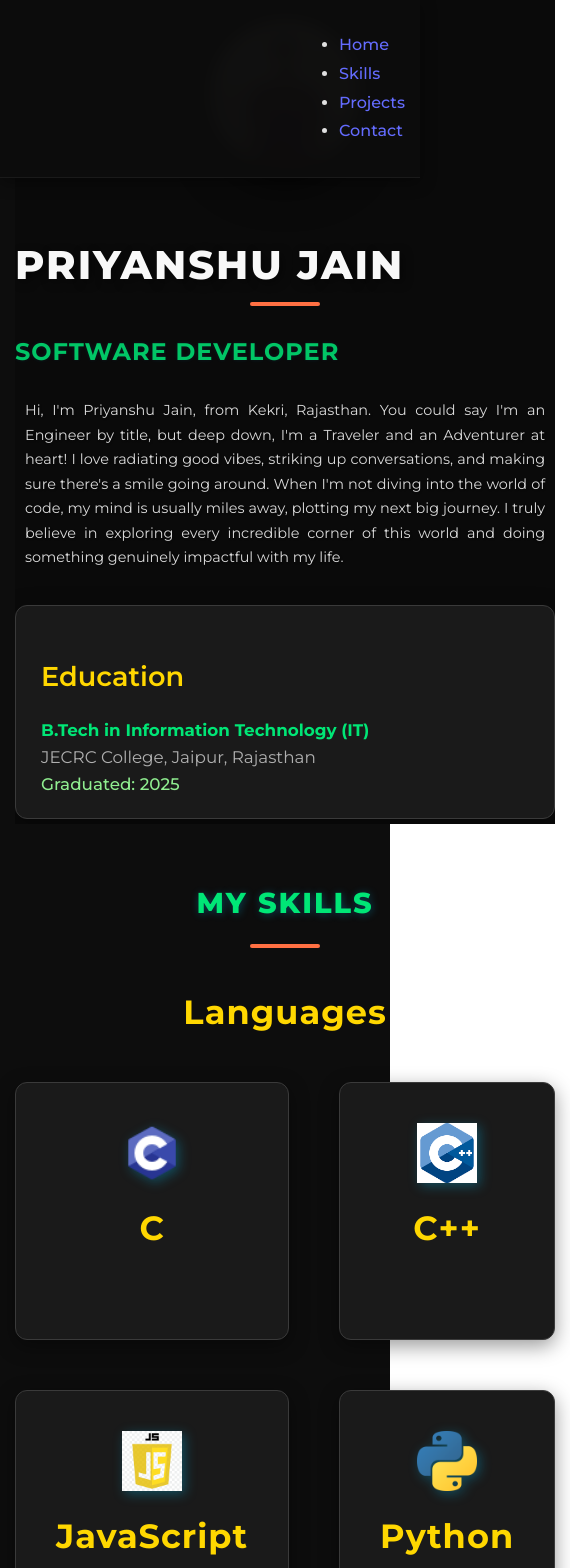
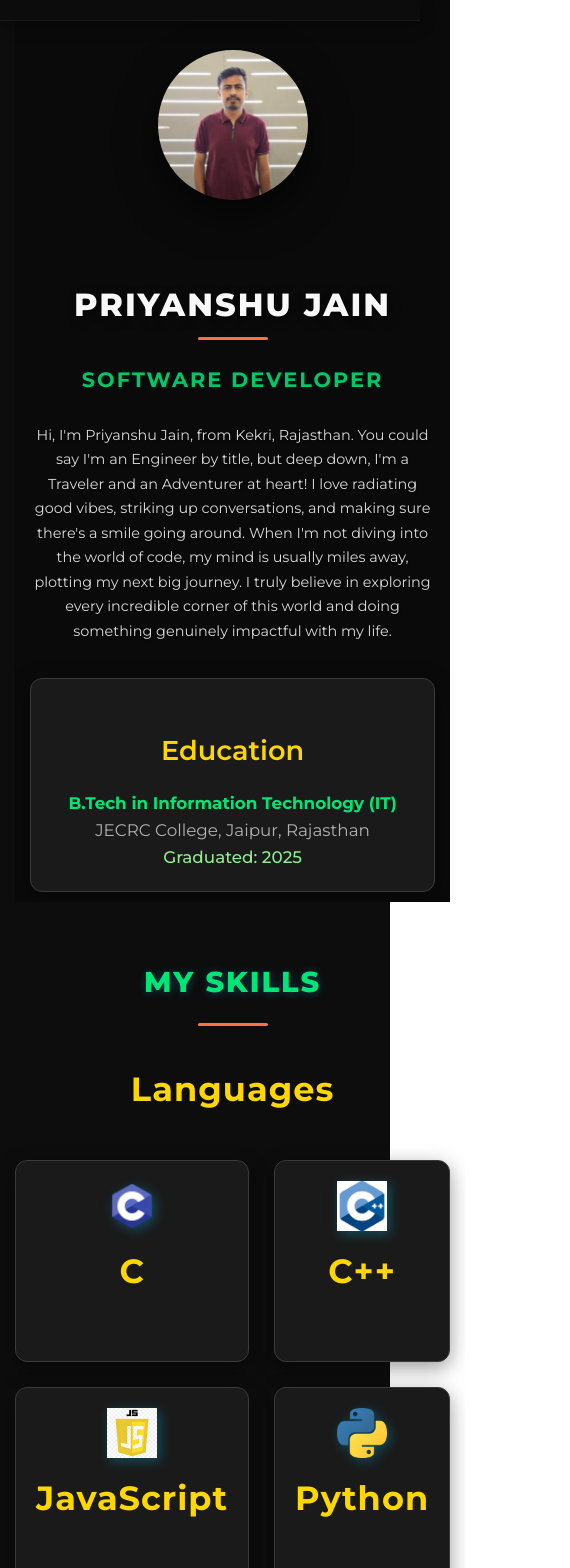
Before and after one commit to priyanshu3424/Priyanshu_portfolio_website, a React (Vite) app: page / in a window 390 px wide. Shown: the top 1568 px of the page, 570 px wide, since content can reach past the window. Built offline with nearby package versions, Linux system fonts and the light colour scheme.

Commit message:
Your commit message here

```diff
--- a/src/App.css
+++ b/src/App.css
@@ -47,6 +47,7 @@ body {
   position: relative;
   overflow: hidden;
   display: flex;
+  flex-direction: column; /* Mobile-first approach */
   align-items: center;
   justify-content: center;
   padding-top: 50px;
@@ -59,20 +60,21 @@ body {
 
 .hero-content-wrapper {
   display: flex;
-  flex-direction: row;
+  flex-direction: column;
   align-items: center;
   justify-content: center;
-  gap: 80px;
+  gap: 40px;
   max-width: 1200px;
   width: 100%;
 }
 
 .profile-picture {
-  width: 300px;
-  height: 300px;
+  width: 250px;
+  height: 250px;
   border-radius: 50%;
   overflow: hidden;
   box-shadow: 0 15px 40px rgba(0,0,0,0.6);
+  margin-bottom: 20px; /* Add some space below the image */
 }
 .profile-picture img {
   width: 100%;
@@ -84,7 +86,8 @@ body {
 .hero-text-content {
   flex-grow: 1;
   max-width: 700px;
-  text-align: left;
+  text-align: center;
+  padding: 0 15px; /* Add some padding for smaller screens */
 }
 
 .hero-name {
@@ -94,7 +97,7 @@ body {
   margin-bottom: 8px;
   color: #F8F8F8;
   line-height: 1.1;
-  text-align: left;
+  text-align: center;
 }
 
 .hero-profession {
@@ -105,7 +108,7 @@ body {
   text-transform: uppercase;
   margin-bottom: 25px;
   animation: pulseText 2s infinite alternate;
-  text-align: left;
+  text-align: center;
 }
 
 .hero-bio {
@@ -126,6 +129,8 @@ body {
   box-shadow: 0 8px 25px rgba(0,0,0,0.4);
   max-width: 650px;
   border: 1px solid #3A3A3A;
+  margin-left: auto;
+  margin-right: auto;
 }
 
 .education-details h3 {
@@ -540,7 +545,9 @@ h2::after {
   box-shadow: 0 15px 35px rgba(0,0,0,0.6);
 }
 
-/* Responsive Design for smaller screens */
+/* --- Responsive Design --- */
+
+/* For screens up to 1200px (e.g., small laptops, large tablets) */
 @media (max-width: 1200px) {
   .App {
     padding: 0 40px;
@@ -554,10 +561,10 @@ h2::after {
     gap: 40px;
   }
   .hero-text-content {
-    text-align: left;
+    text-align: center;
   }
   .hero-name, .hero-profession, .hero-bio {
-    text-align: left;
+    text-align: center;
   }
   h2 {
     font-size: 3em;
@@ -574,57 +581,41 @@ h2::after {
     margin-right: auto;
   }
   .education-details h3, .education-details p {
-    text-align: left;
+    text-align: center;
   }
   .contact-detail-large {
     font-size: 1.4em;
   }
-
   /* Skills Grid for medium screens */
   .skills-grid.four-per-row,
-  .skills-grid.five-per-row {
-    grid-template-columns: repeat(3, 1fr);
-  }
-  .skills-grid.three-per-row {
-    grid-template-columns: repeat(3, 1fr);
-  }
+  .skills-grid.five-per-row,
+  .skills-grid.three-per-row,
   .skills-grid.two-per-row {
     grid-template-columns: repeat(2, 1fr);
   }
-
-  .hero-section {
-    padding-top: 40px;
-    padding-bottom: 10px;
-    min-height: 50vh;
-  }
-  .hero-text-content {
-    text-align: left;
-  }
-  .hero-name, .hero-profession {
-    text-align: left;
-  }
 }
 
+/* For screens up to 768px (e.g., tablets) */
 @media (max-width: 768px) {
+  .App {
+    padding: 0 25px;
+  }
   .header {
-    flex-direction: column;
-    padding: 15px 20px;
-    align-items: flex-end;
+    padding: 15px 25px;
   }
   .hero-name {
-    font-size: 3em;
+    font-size: 2.5em;
   }
   .hero-profession {
-    font-size: 2em;
-    letter-spacing: 2px;
+    font-size: 1.8em;
   }
   .hero-bio {
-    font-size: 1.05em;
-    padding: 0 10px;
+    font-size: 1em;
+    padding: 0;
     text-align: justify;
   }
   h2 {
-    font-size: 2.3em;
+    font-size: 2.2em;
     margin-bottom: 30px;
   }
   section {
@@ -633,70 +624,64 @@ h2::after {
   .profile-picture {
     width: 200px;
     height: 200px;
+    margin: 0 auto 20px auto; /* Center align and add space */
+  }
+  .hero-text-content {
+    text-align: center;
+  }
+  .hero-name, .hero-profession, .hero-bio {
+    text-align: center;
+  }
+  .education-details h3, .education-details p {
+    text-align: center;
+  }
+  .skill-item {
+    padding: 30px;
   }
   .skill-item img {
-    width: 70px;
-    height: 70px;
-    margin-bottom: 15px;
+    width: 60px;
+    height: 60px;
+    margin-bottom: 10px;
   }
   .skill-item h3 {
     font-size: 1.1em;
   }
+  .projects-grid {
+    grid-template-columns: 1fr; /* Stack projects vertically */
+    gap: 30px;
+  }
   .project-card img {
-    height: 180px;
-  }
-  .project-card .project-content {
-    padding: 20px;
+    height: 200px;
   }
   .contact-section form {
     padding: 30px;
   }
   .contact-detail-large {
-    font-size: 1.2em;
-    flex-direction: column;
-    gap: 5px;
+    font-size: 1.1em;
+    flex-direction: row;
+    gap: 10px;
   }
-  .hero-section {
-    padding-top: 30px;
-    padding-bottom: 10px;
-    min-height: 45vh;
-  }
-  .hero-text-content {
-    text-align: left;
-  }
-  .hero-name, .hero-profession {
-    text-align: left;
-  }
-
-  /* Skills Grid for tablets */
-  .skills-grid.four-per-row,
-  .skills-grid.five-per-row,
-  .skills-grid.three-per-row {
-    grid-template-columns: repeat(2, 1fr);
-  }
-  .skills-grid.two-per-row {
-    grid-template-columns: repeat(2, 1fr);
+  .social-icon-link {
+    font-size: 2.5em;
   }
 }
 
+/* For screens up to 480px (e.g., mobile phones) */
 @media (max-width: 480px) {
   .App {
     padding: 0 15px;
   }
   .header {
-    padding: 15px 15px;
-    align-items: flex-end;
+    padding: 10px 15px;
   }
   .hero-name {
-    font-size: 2.5em;
+    font-size: 2em;
   }
   .hero-profession {
-    font-size: 1.5em;
-    letter-spacing: 1px;
+    font-size: 1.3em;
   }
   .hero-bio {
     font-size: 0.9em;
-    text-align: justify;
   }
   h2 {
     font-size: 1.8em;
@@ -704,7 +689,7 @@ h2::after {
   }
   h2::after {
     width: 70px;
-    height: 4px;
+    height: 3px;
   }
   section {
     padding: 30px 0px;
@@ -712,53 +697,61 @@ h2::after {
   .profile-picture {
     width: 150px;
     height: 150px;
+    margin: 0 auto 20px auto; /* Center align and add space */
+  }
+  .hero-text-content {
+    text-align: center;
+  }
+  .hero-name, .hero-profession, .hero-bio {
+    text-align: center;
+  }
+  .education-details h3, .education-details p {
+    text-align: center;
+  }
+  .skills-grid.four-per-row,
+  .skills-grid.five-per-row,
+  .skills-grid.three-per-row,
+  .skills-grid.two-per-row {
+    grid-template-columns: repeat(2, 1fr);
+    gap: 25px;
+  }
+  .skill-item {
+    padding: 20px;
   }
   .skill-item img {
-    width: 60px;
-    height: 60px;
+    width: 50px;
+    height: 50px;
   }
   .skill-item h3 {
-    font-size: 1em;
+    font-size: 0.9em;
   }
-  .projects-grid a {
-    padding: 10px 15px;
-    font-size: 0.85em;
+  .projects-grid {
+    gap: 20px;
   }
-  .contact-section input, .contact-section textarea {
-    padding: 10px;
-    font-size: 0.95em;
+  .project-card .project-content {
+    padding: 20px;
   }
-  .contact-section button {
-    padding: 12px;
-    font-size: 1em;
+  .project-card h3 {
+    font-size: 1.5em;
   }
-  .download-button {
-    padding: 12px 25px;
-    font-size: 1.1em;
+  .project-card a {
+    padding: 10px 18px;
+    font-size: 0.8em;
   }
   .contact-detail-large {
     font-size: 1em;
+    flex-direction: column;
+    gap: 5px;
   }
-
-  /* Skills Grid for mobile phones */
-  .skills-grid.four-per-row,
-  .skills-grid.five-per-row,
-  .skills-grid.three-per-row {
-    grid-template-columns: repeat(2, 1fr);
+  .social-icon-link {
+    font-size: 2em;
+    padding: 5px;
   }
-  .skills-grid.two-per-row {
-    grid-template-columns: repeat(1, 1fr);
+  .contact-section form {
+    padding: 20px;
   }
-
-  .hero-section {
-    padding-top: 20px;
-    padding-bottom: 5px;
-    min-height: 40vh;
-  }
-  .hero-text-content {
-    text-align: left;
-  }
-  .hero-name, .hero-profession {
-    text-align: left;
+  .contact-section input, .contact-section textarea {
+    padding: 12px;
+    font-size: 0.9em;
   }
 }
--- a/src/components/Header.jsx
+++ b/src/components/Header.jsx
@@ -3,14 +3,7 @@ import React from 'react';
 const Header = () => {
   return (
     <header className="header">
-      <nav>
-        <ul>
-          <li><a href="#hero">Home</a></li>
-          <li><a href="#skills">Skills</a></li>
-          <li><a href="#projects">Projects</a></li>
-          <li><a href="#contact">Contact</a></li>
-        </ul>
-      </nav>
+      {/* The navigation menu has been permanently removed */}
     </header>
   );
 };
```
